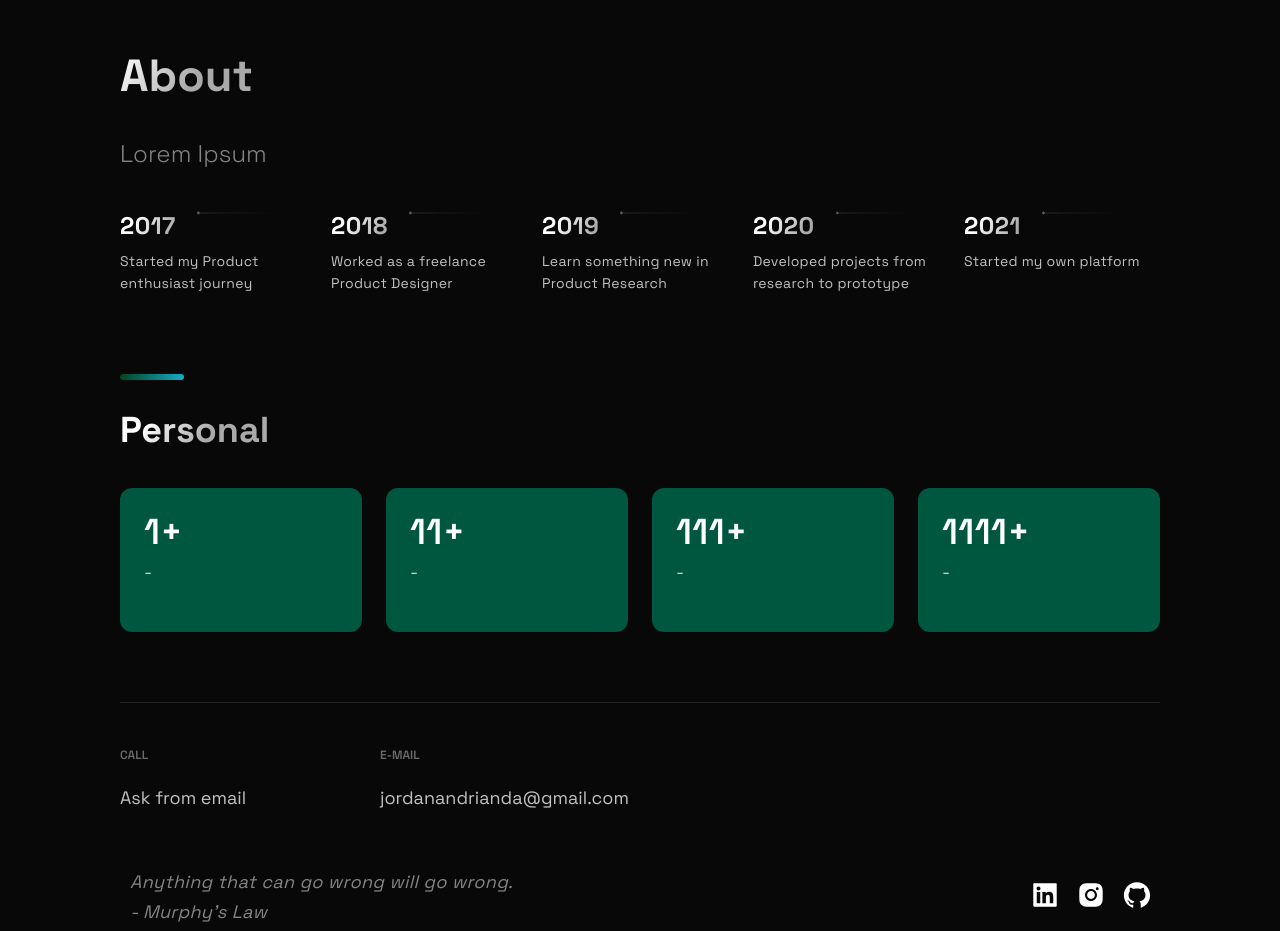
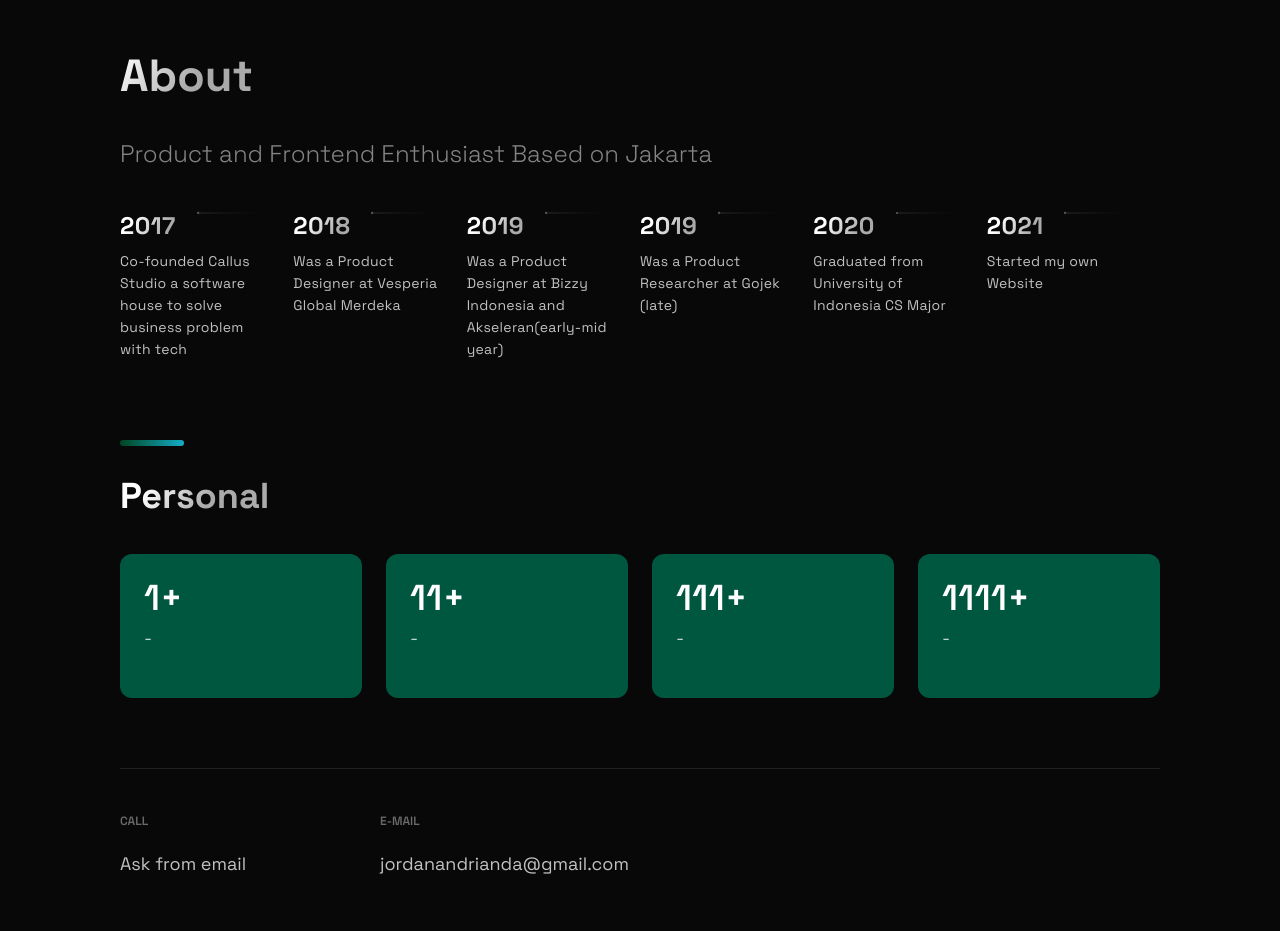
Before and after one commit to xtrajoes/Portfolio-Jordan, a Next.js app: page / in a window 1280 px wide. Shown: the part 3560-4491 px from the top of the page. Built offline with nearby package versions, Linux system fonts and the light colour scheme.

Commit message:
edit brief text for timelinedata

```diff
--- a/src/components/TimeLine/TimeLine.js
+++ b/src/components/TimeLine/TimeLine.js
@@ -47,7 +47,7 @@ const Timeline = () => {
       <SectionDivider />
       <SectionTitle main >About</SectionTitle>
       <SectionText>
-        Lorem Ipsum
+        Product and Frontend Enthusiast Based on Jakarta
       </SectionText>
       <CarouselContainer ref={carouselRef} onScroll={handleScroll}>
         <>
--- a/src/constants/constants.js
+++ b/src/constants/constants.js
@@ -46,9 +46,10 @@ export const projects = [{
 ];
 
 export const TimeLineData = [
-    { year: 2017, text: 'Started my Product enthusiast journey', },
-    { year: 2018, text: 'Worked as a freelance Product Designer', },
-    { year: 2019, text: 'Learn something new in Product Research ', },
-    { year: 2020, text: 'Developed projects from research to prototype', },
-    { year: 2021, text: 'Started my own platform', },
+    { year: 2017, text: 'Co-founded Callus Studio a software house to solve business problem with tech', },
+    { year: 2018, text: 'Was a Product Designer at Vesperia Global Merdeka', },
+    { year: 2019, text: 'Was a Product Designer at Bizzy Indonesia and Akseleran(early-mid year)', },
+    { year: 2019, text: 'Was a Product Researcher at Gojek (late)', },
+    { year: 2020, text: 'Graduated from University of Indonesia CS Major', },
+    { year: 2021, text: 'Started my own Website', },
 ];
```
